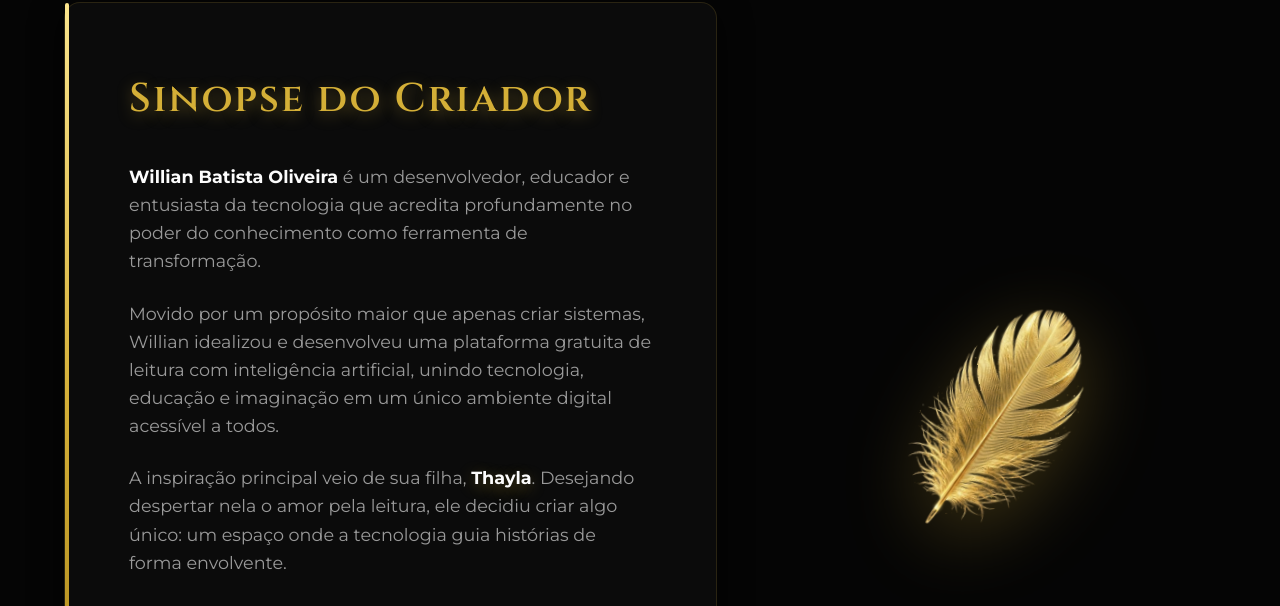
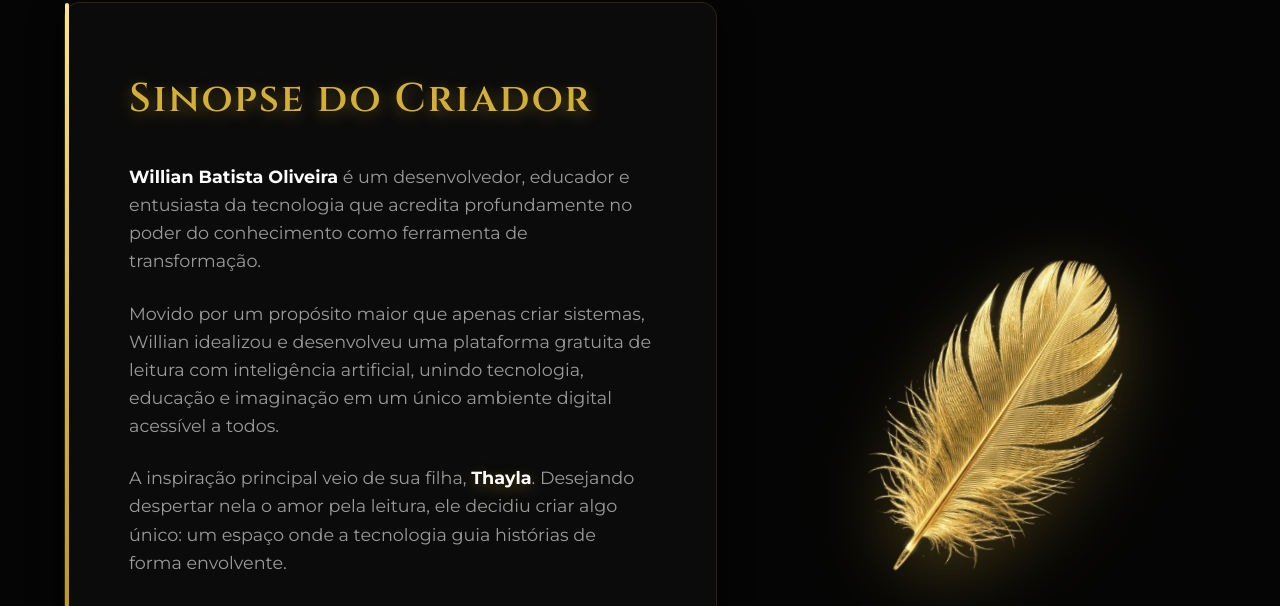
Before and after one commit to willian-cell/Leiame, a plain HTML site: page index.html in a window 1280 px wide. Shown: the part 926-1532 px from the top of the page. Drawn offline with Linux system fonts and the light colour scheme.

Commit message:
segunda versão

```diff
--- a/index.html
+++ b/index.html
@@ -94,7 +94,7 @@
             </div>
             <div class="creator-visual reveal" style="transition-delay: 0.2s; text-align: center;">
               <img src="logos/pena.png"
-                style="width: 100%; max-width: 300px; mix-blend-mode: screen; filter: drop-shadow(0 20px 40px rgba(212,175,55,0.4)); animation: floating 8s ease-in-out infinite alternate;"
+                style="width: 100%; max-width: 550px; mix-blend-mode: screen; filter: drop-shadow(0 20px 40px rgba(212,175,55,0.4)); animation: floating 8s ease-in-out infinite alternate;"
                 alt="">
             </div>
           </div>
```
